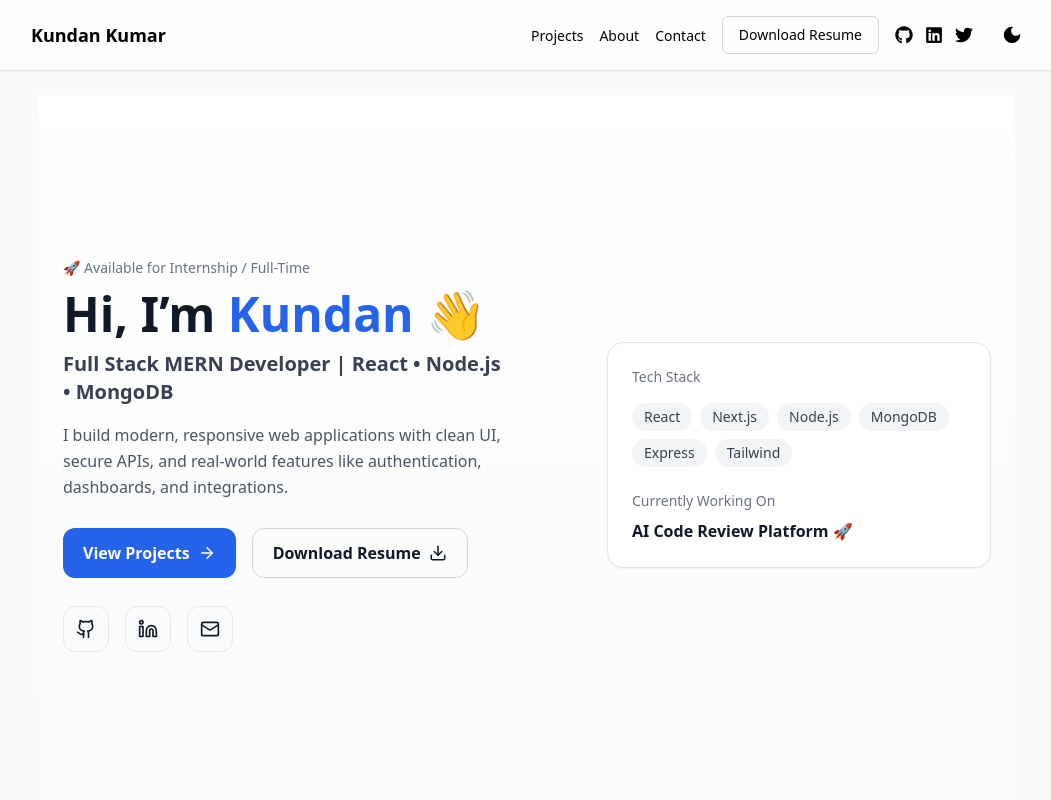
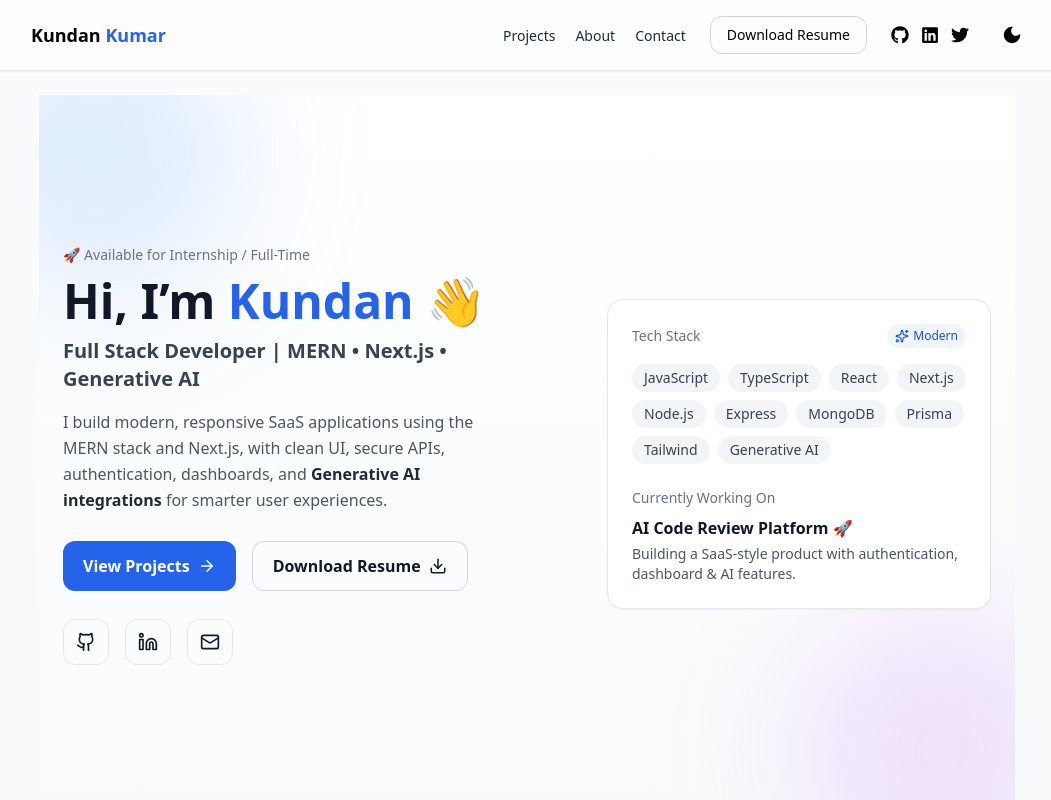
Before and after one commit to Kundank8789/job_portfolio, a Next.js app: page / in a window 1280 px wide. Shown: the top 800 px of the page, without its empty margins (113-1164 px from the left). Built offline with nearby package versions, Linux system fonts and the light colour scheme.

Commit message:
add premium navbar animations with active underline and scroll effect

```diff
--- a/components/Hero.js
+++ b/components/Hero.js
@@ -1,51 +1,123 @@
 import { motion } from "framer-motion";
-import { Github, Linkedin, Mail, ArrowRight, Download } from "lucide-react";
+import {
+  Github,
+  Linkedin,
+  Mail,
+  ArrowRight,
+  Download,
+  Sparkles,
+} from "lucide-react";
+
+const fadeUp = {
+  hidden: { opacity: 0, y: 25 },
+  show: {
+    opacity: 1,
+    y: 0,
+    transition: { duration: 0.6, ease: "easeOut" },
+  },
+};
+
+const stagger = {
+  hidden: {},
+  show: {
+    transition: {
+      staggerChildren: 0.08,
+      delayChildren: 0.1,
+    },
+  },
+};
+
+const badgeAnim = {
+  hidden: { opacity: 0, y: 10, scale: 0.95 },
+  show: { opacity: 1, y: 0, scale: 1, transition: { duration: 0.35 } },
+};
 
 export default function Hero() {
   return (
     <section
       id="home"
-      className="min-h-[90vh] flex items-center
+      className="relative overflow-hidden min-h-[90vh] flex items-center
       bg-gradient-to-b from-white to-gray-50
       dark:from-black dark:to-zinc-950"
     >
-      <div className="w-full max-w-6xl mx-auto px-6 py-16">
+      {/* Animated Background Blobs */}
+      <motion.div
+        className="absolute -top-24 -left-24 w-72 h-72 rounded-full bg-blue-400/20 blur-3xl"
+        animate={{ x: [0, 30, 0], y: [0, 20, 0] }}
+        transition={{ duration: 8, repeat: Infinity, ease: "easeInOut" }}
+      />
+      <motion.div
+        className="absolute -bottom-24 -right-24 w-72 h-72 rounded-full bg-purple-400/20 blur-3xl"
+        animate={{ x: [0, -30, 0], y: [0, -20, 0] }}
+        transition={{ duration: 10, repeat: Infinity, ease: "easeInOut" }}
+      />
+
+      <div className="relative w-full max-w-6xl mx-auto px-6 py-16">
         <div className="grid grid-cols-1 md:grid-cols-2 gap-12 items-center">
+          {/* Left */}
+          <motion.div variants={fadeUp} initial="hidden" animate="show">
+            <motion.p
+              initial={{ opacity: 0 }}
+              animate={{ opacity: 1 }}
+              transition={{ delay: 0.15 }}
+              className="text-sm font-medium text-gray-500 dark:text-gray-400"
+            >
+              🚀 Available for Internship / Full-Time
+            </motion.p>
 
-          {/* Left */}
-          <motion.div
-            initial={{ opacity: 0, y: 25 }}
+            <motion.h1
+              initial={{ opacity: 0, y: 12 }}
               animate={{ opacity: 1, y: 0 }}
-            transition={{ duration: 0.6 }}
+              transition={{ duration: 0.55, delay: 0.2 }}
+              className="mt-3 text-4xl md:text-5xl font-bold leading-tight text-gray-900 dark:text-white"
             >
-            <p className="text-sm font-medium text-gray-500 dark:text-gray-400">
-              🚀 Available for Internship / Full-Time
-            </p>
+              Hi, I’m{" "}
+              <span className="text-blue-600 dark:text-blue-400">Kundan</span> 👋
+            </motion.h1>
 
-            <h1 className="mt-3 text-4xl md:text-5xl font-bold leading-tight text-gray-900 dark:text-white">
-              Hi, I’m <span className="text-blue-600 dark:text-blue-400">Kundan</span> 👋
-            </h1>
+            <motion.h2
+              initial={{ opacity: 0, y: 12 }}
+              animate={{ opacity: 1, y: 0 }}
+              transition={{ duration: 0.55, delay: 0.28 }}
+              className="mt-3 text-lg md:text-xl font-semibold text-gray-700 dark:text-gray-300"
+            >
+              Full Stack Developer | MERN • Next.js • Generative AI
+            </motion.h2>
 
-            <h2 className="mt-3 text-lg md:text-xl font-semibold text-gray-700 dark:text-gray-300">
-              Full Stack MERN Developer | React • Node.js • MongoDB
-            </h2>
-
-            <p className="mt-4 leading-relaxed max-w-xl text-gray-600 dark:text-gray-400">
-              I build modern, responsive web applications with clean UI, secure APIs,
-              and real-world features like authentication, dashboards, and integrations.
-            </p>
+            <motion.p
+              initial={{ opacity: 0, y: 12 }}
+              animate={{ opacity: 1, y: 0 }}
+              transition={{ duration: 0.55, delay: 0.35 }}
+              className="mt-4 leading-relaxed max-w-xl text-gray-600 dark:text-gray-400"
+            >
+              I build modern, responsive SaaS applications using the MERN stack and
+              Next.js, with clean UI, secure APIs, authentication, dashboards, and{" "}
+              <span className="font-semibold text-gray-800 dark:text-gray-200">
+                Generative AI integrations
+              </span>{" "}
+              for smarter user experiences.
+            </motion.p>
 
             {/* Buttons */}
-            <div className="mt-7 flex flex-wrap gap-4">
-              <a
+            <motion.div
+              initial={{ opacity: 0, y: 10 }}
+              animate={{ opacity: 1, y: 0 }}
+              transition={{ duration: 0.55, delay: 0.45 }}
+              className="mt-7 flex flex-wrap gap-4"
+            >
+              <motion.a
+                whileHover={{ scale: 1.04 }}
+                whileTap={{ scale: 0.97 }}
                 href="#projects"
-                className="inline-flex items-center gap-2 px-5 py-3 rounded-xl
+                className="relative inline-flex items-center gap-2 px-5 py-3 rounded-xl
                 bg-blue-600 text-white font-semibold hover:bg-blue-700 transition"
               >
                 View Projects <ArrowRight size={18} />
-              </a>
+              </motion.a>
 
-              <a
+              <motion.a
+                whileHover={{ scale: 1.04 }}
+                whileTap={{ scale: 0.97 }}
                 href="/Kundan_Kumar_Resume_FINAL(1).pdf"
                 download
                 className="inline-flex items-center gap-2 px-5 py-3 rounded-xl
@@ -54,85 +126,128 @@ export default function Hero() {
                 hover:bg-gray-100 dark:hover:bg-zinc-900 transition"
               >
                 Download Resume <Download size={18} />
-              </a>
-            </div>
+              </motion.a>
+            </motion.div>
 
             {/* Social */}
-            <div className="mt-7 flex items-center gap-4">
-              <a
-                href="https://github.com/Kundank8789"
-                target="_blank"
-                rel="noreferrer"
+            <motion.div
+              initial={{ opacity: 0 }}
+              animate={{ opacity: 1 }}
+              transition={{ delay: 0.55 }}
+              className="mt-7 flex items-center gap-4"
+            >
+              {[
+                {
+                  href: "https://github.com/Kundank8789",
+                  icon: <Github size={20} />,
+                },
+                {
+                  href: "https://www.linkedin.com/in/your-linkedin",
+                  icon: <Linkedin size={20} />,
+                },
+                {
+                  href: "mailto:kundank8789@gmail.com",
+                  icon: <Mail size={20} />,
+                },
+              ].map((item, i) => (
+                <motion.a
+                  key={i}
+                  href={item.href}
+                  target={item.href.startsWith("http") ? "_blank" : undefined}
+                  rel={item.href.startsWith("http") ? "noreferrer" : undefined}
+                  whileHover={{ y: -4, scale: 1.05 }}
+                  whileTap={{ scale: 0.95 }}
                   className="p-3 rounded-xl border border-gray-200 dark:border-zinc-700
                   hover:bg-gray-100 dark:hover:bg-zinc-900 transition
                   text-gray-900 dark:text-white"
                 >
-                <Github size={20} />
-              </a>
-
-              <a
-                href="https://www.linkedin.com"
-                target="_blank"
-                rel="noreferrer"
-                className="p-3 rounded-xl border border-gray-200 dark:border-zinc-700
-                hover:bg-gray-100 dark:hover:bg-zinc-900 transition
-                text-gray-900 dark:text-white"
-              >
-                <Linkedin size={20} />
-              </a>
-
-              <a
-                href="mailto:yourmail@gmail.com"
-                className="p-3 rounded-xl border border-gray-200 dark:border-zinc-700
-                hover:bg-gray-100 dark:hover:bg-zinc-900 transition
-                text-gray-900 dark:text-white"
-              >
-                <Mail size={20} />
-              </a>
-            </div>
+                  {item.icon}
+                </motion.a>
+              ))}
+            </motion.div>
           </motion.div>
 
           {/* Right */}
           <motion.div
             initial={{ opacity: 0, y: 25 }}
             animate={{ opacity: 1, y: 0 }}
-            transition={{ duration: 0.7, delay: 0.1 }}
+            transition={{ duration: 0.7, delay: 0.15 }}
             className="flex justify-center md:justify-end"
           >
-            <div
+            {/* Floating Card */}
+            <motion.div
+              animate={{ y: [0, -10, 0] }}
+              transition={{ duration: 3, repeat: Infinity, ease: "easeInOut" }}
               className="w-full max-w-sm rounded-2xl border
               border-gray-200 dark:border-zinc-800
               bg-white dark:bg-zinc-950
               shadow-sm p-6"
             >
-              <p className="text-sm text-gray-500 dark:text-gray-400">Tech Stack</p>
+              <div className="flex items-center justify-between">
+                <p className="text-sm text-gray-500 dark:text-gray-400">
+                  Tech Stack
+                </p>
 
-              <div className="mt-4 flex flex-wrap gap-2">
-                {["React", "Next.js", "Node.js", "MongoDB", "Express", "Tailwind"].map(
-                  (skill) => (
-                    <span
+                <span className="inline-flex items-center gap-1 text-xs px-2 py-1 rounded-full
+                bg-blue-50 text-blue-700 dark:bg-blue-950 dark:text-blue-300">
+                  <Sparkles size={14} />
+                  Modern
+                </span>
+              </div>
+
+              {/* Animated Skill Badges */}
+              <motion.div
+                variants={stagger}
+                initial="hidden"
+                animate="show"
+                className="mt-4 flex flex-wrap gap-2"
+              >
+                {[
+                  "JavaScript",
+                  "TypeScript",
+                  "React",
+                  "Next.js",
+                  "Node.js",
+                  "Express",
+                  "MongoDB",
+                  "Prisma",
+                  "Tailwind",
+                  "Generative AI",
+                ].map((skill) => (
+                  <motion.span
                     key={skill}
+                    variants={badgeAnim}
+                    whileHover={{ scale: 1.08 }}
                     className="px-3 py-1 text-sm rounded-full
                     bg-gray-100 text-gray-700
-                      dark:bg-zinc-900 dark:text-gray-200"
+                    dark:bg-zinc-900 dark:text-gray-200 cursor-default"
                   >
                     {skill}
-                    </span>
-                  )
-                )}
-              </div>
+                  </motion.span>
+                ))}
+              </motion.div>
 
               <div className="mt-6">
                 <p className="text-sm text-gray-500 dark:text-gray-400">
                   Currently Working On
                 </p>
-                <p className="mt-2 font-semibold text-gray-900 dark:text-white">
+
+                <motion.p
+                  initial={{ opacity: 0, x: -10 }}
+                  animate={{ opacity: 1, x: 0 }}
+                  transition={{ delay: 0.3 }}
+                  className="mt-2 font-semibold text-gray-900 dark:text-white"
+                >
                   AI Code Review Platform 🚀
+                </motion.p>
+
+                <p className="mt-1 text-sm text-gray-600 dark:text-gray-400">
+                  Building a SaaS-style product with authentication, dashboard & AI
+                  features.
                 </p>
               </div>
-            </div>
             </motion.div>
-
+          </motion.div>
         </div>
       </div>
     </section>
--- a/components/Navbar.js
+++ b/components/Navbar.js
@@ -12,7 +12,7 @@ export default function Navbar({ toggleTheme, theme }) {
   const [activeSection, setActiveSection] = useState("home");
 
   useEffect(() => {
-    const sectionIds = ["home", "projects", "about", "contact"]; // ✅ added contact
+    const sectionIds = ["home", "projects", "about", "contact"];
     const sections = sectionIds
       .map((id) => document.getElementById(id))
       .filter(Boolean);
@@ -20,9 +20,7 @@ export default function Navbar({ toggleTheme, theme }) {
     const observer = new IntersectionObserver(
       (entries) => {
         entries.forEach((entry) => {
-          if (entry.isIntersecting) {
-            setActiveSection(entry.target.id);
-          }
+          if (entry.isIntersecting) setActiveSection(entry.target.id);
         });
       },
       { threshold: 0.6 }
@@ -30,14 +28,21 @@ export default function Navbar({ toggleTheme, theme }) {
 
     sections.forEach((section) => observer.observe(section));
 
-    return () => {
-      sections.forEach((section) => observer.unobserve(section));
-    };
+    return () => sections.forEach((section) => observer.unobserve(section));
   }, []);
 
   /* ---------------- Mobile Menu State ---------------- */
   const [menuOpen, setMenuOpen] = useState(false);
   const closeMenu = () => setMenuOpen(false);
+
+  /* ---------------- Navbar Scroll Animation ---------------- */
+  const [scrolled, setScrolled] = useState(false);
+
+  useEffect(() => {
+    const onScroll = () => setScrolled(window.scrollY > 30);
+    window.addEventListener("scroll", onScroll);
+    return () => window.removeEventListener("scroll", onScroll);
+  }, []);
 
   /* ---------------- Animations ---------------- */
   const navVariants = {
@@ -51,76 +56,87 @@ export default function Navbar({ toggleTheme, theme }) {
 
   const itemVariants = {
     hidden: { opacity: 0, y: -10 },
-    visible: { opacity: 1, y: 0 },
+    visible: { opacity: 1, y: 0, transition: { duration: 0.35 } },
   };
 
   const mobileMenuVariants = {
-    hidden: { opacity: 0, y: -10, scale: 0.98 },
-    visible: { opacity: 1, y: 0, scale: 1 },
-    exit: { opacity: 0, y: -10, scale: 0.98 },
+    hidden: { opacity: 0, y: -15, scale: 0.98 },
+    visible: {
+      opacity: 1,
+      y: 0,
+      scale: 1,
+      transition: { duration: 0.25, ease: "easeOut" },
+    },
+    exit: { opacity: 0, y: -15, scale: 0.98, transition: { duration: 0.2 } },
   };
+
+  const links = [
+    { name: "Projects", href: "#projects", id: "projects" },
+    { name: "About", href: "#about", id: "about" },
+    { name: "Contact", href: "#contact", id: "contact" },
+  ];
 
   return (
     <motion.nav
       variants={navVariants}
       initial="hidden"
       animate="visible"
-      className="sticky top-0 z-50 backdrop-blur bg-white/70 dark:bg-[#0f0f0f]/70 shadow-sm border-b border-gray-200 dark:border-gray-800 transition-all"
+      className={`sticky top-0 z-50 transition-all duration-300
+      backdrop-blur bg-white/70 dark:bg-[#0f0f0f]/70
+      border-b border-gray-200 dark:border-gray-800
+      ${scrolled ? "shadow-md py-1" : "shadow-sm py-0"}`}
     >
-      <div className="max-w-5xl mx-auto p-4 flex items-center justify-between">
+      <div className="max-w-5xl mx-auto px-4 py-4 flex items-center justify-between">
         {/* Logo */}
         <motion.div
           variants={itemVariants}
+          whileHover={{ scale: 1.05 }}
           className="text-lg font-semibold text-black dark:text-white"
         >
-          <Link href="#home">Kundan Kumar</Link>
+          <Link href="#home" className="relative group">
+            <span className="transition">
+              Kundan <span className="text-blue-600 dark:text-blue-400">Kumar</span>
+            </span>
+
+            {/* small underline glow */}
+            <span className="absolute left-0 -bottom-1 w-0 h-[2px] bg-blue-600 dark:bg-blue-400 transition-all duration-300 group-hover:w-full" />
+          </Link>
         </motion.div>
 
         {/* Desktop Menu */}
         <motion.div
-          className="hidden md:flex items-center gap-4 text-black dark:text-white"
+          className="hidden md:flex items-center gap-6 text-black dark:text-white"
           initial="hidden"
           animate="visible"
-          transition={{ staggerChildren: 0.1 }}
+          transition={{ staggerChildren: 0.08 }}
         >
-          <motion.div variants={itemVariants}>
+          {/* Links */}
+          <div className="flex items-center gap-5 relative">
+            {links.map((link) => (
+              <motion.div key={link.id} variants={itemVariants}>
                 <Link
-              href="#projects"
-              className={`text-sm hover:opacity-80 transition ${
-                activeSection === "projects"
-                  ? "text-blue-600 dark:text-blue-400 font-semibold"
-                  : ""
+                  href={link.href}
+                  className={`relative text-sm transition font-medium
+                  ${
+                    activeSection === link.id
+                      ? "text-blue-600 dark:text-blue-400"
+                      : "text-gray-800 dark:text-gray-200 hover:opacity-80"
                   }`}
                 >
-              Projects
+                  {link.name}
+
+                  {/* Animated underline */}
+                  {activeSection === link.id && (
+                    <motion.span
+                      layoutId="activeUnderline"
+                      className="absolute left-0 -bottom-1 h-[2px] w-full bg-blue-600 dark:bg-blue-400 rounded-full"
+                      transition={{ type: "spring", stiffness: 350, damping: 25 }}
+                    />
+                  )}
                 </Link>
               </motion.div>
-
-          <motion.div variants={itemVariants}>
-            <Link
-              href="#about"
-              className={`text-sm hover:opacity-80 transition ${
-                activeSection === "about"
-                  ? "text-blue-600 dark:text-blue-400 font-semibold"
-                  : ""
-              }`}
-            >
-              About
-            </Link>
-          </motion.div>
-
-          <motion.div variants={itemVariants}>
-            <Link
-              href="#contact"
-              className={`text-sm hover:opacity-80 transition ${
-                activeSection === "contact"
-                  ? "text-blue-600 dark:text-blue-400 font-semibold"
-                  : ""
-              }`}
-            >
-              Contact
-            </Link>
-          </motion.div>
+            ))}
+          </div>
 
           {/* Resume Button */}
           <motion.a
@@ -129,7 +145,8 @@ export default function Navbar({ toggleTheme, theme }) {
             whileTap={{ scale: 0.95 }}
             href="/assets/resume/Kundan_Kumar_Resume_Final(1).pdf"
             download
-            className="px-4 py-2 rounded-md border border-gray-300 dark:border-gray-600 text-sm hover:bg-gray-900 hover:text-white dark:hover:bg-white dark:hover:text-black transition"
+            className="px-4 py-2 rounded-xl border border-gray-300 dark:border-gray-600 text-sm
+            hover:bg-gray-900 hover:text-white dark:hover:bg-white dark:hover:text-black transition"
           >
             Download Resume
           </motion.a>
@@ -151,8 +168,9 @@ export default function Navbar({ toggleTheme, theme }) {
                 }
                 target="_blank"
                 rel="noreferrer"
-                whileHover={{ scale: 1.2 }}
+                whileHover={{ scale: 1.2, rotate: 4 }}
                 whileTap={{ scale: 0.9 }}
+                className="hover:opacity-90 transition"
               >
                 <Icon />
               </motion.a>
@@ -163,39 +181,33 @@ export default function Navbar({ toggleTheme, theme }) {
           <motion.button
             variants={itemVariants}
             onClick={toggleTheme}
-            whileHover={{ rotate: 20 }}
+            whileHover={{ rotate: 20, scale: 1.05 }}
             whileTap={{ scale: 0.9 }}
-            className="ml-3 text-black dark:text-yellow-300 transition"
+            className="ml-2 text-black dark:text-yellow-300 transition"
           >
-            {theme === "dark" ? (
-              <MdLightMode size={22} />
-            ) : (
-              <MdDarkMode size={22} />
-            )}
+            {theme === "dark" ? <MdLightMode size={22} /> : <MdDarkMode size={22} />}
           </motion.button>
         </motion.div>
 
         {/* Mobile Right Controls */}
         <div className="flex md:hidden items-center gap-3">
           {/* Dark Mode Toggle */}
-          <button
+          <motion.button
             onClick={toggleTheme}
+            whileTap={{ scale: 0.9 }}
             className="text-black dark:text-yellow-300 transition"
           >
-            {theme === "dark" ? (
-              <MdLightMode size={22} />
-            ) : (
-              <MdDarkMode size={22} />
-            )}
-          </button>
+            {theme === "dark" ? <MdLightMode size={22} /> : <MdDarkMode size={22} />}
+          </motion.button>
 
           {/* Hamburger */}
-          <button
+          <motion.button
             onClick={() => setMenuOpen((prev) => !prev)}
+            whileTap={{ scale: 0.9 }}
             className="text-black dark:text-white text-2xl"
           >
             {menuOpen ? <HiX /> : <HiMenuAlt3 />}
-          </button>
+          </motion.button>
         </div>
       </div>
 
@@ -209,48 +221,27 @@ export default function Navbar({ toggleTheme, theme }) {
             exit="exit"
             className="md:hidden px-4 pb-4"
           >
-            <div className="bg-white dark:bg-[#0f0f0f] border border-gray-200 dark:border-gray-800 rounded-xl p-4 shadow-sm space-y-3">
+            <div className="bg-white dark:bg-[#0f0f0f] border border-gray-200 dark:border-gray-800 rounded-2xl p-4 shadow-md space-y-3">
+              {links.map((link) => (
                 <Link
-                href="#projects"
+                  key={link.id}
+                  href={link.href}
                   onClick={closeMenu}
-                className={`block text-sm transition ${
-                  activeSection === "projects"
-                    ? "text-blue-600 dark:text-blue-400 font-semibold"
+                  className={`block text-sm transition font-medium
+                  ${
+                    activeSection === link.id
+                      ? "text-blue-600 dark:text-blue-400"
                       : "text-gray-800 dark:text-gray-200"
                   }`}
                 >
-                Projects
+                  {link.name}
                 </Link>
-
-              <Link
-                href="#about"
-                onClick={closeMenu}
-                className={`block text-sm transition ${
-                  activeSection === "about"
-                    ? "text-blue-600 dark:text-blue-400 font-semibold"
-                    : "text-gray-800 dark:text-gray-200"
-                }`}
-              >
-                About
-              </Link>
-
-              {/* ✅ Mobile Contact fixed */}
-              <Link
-                href="#contact"
-                onClick={closeMenu}
-                className={`block text-sm transition ${
-                  activeSection === "contact"
-                    ? "text-blue-600 dark:text-blue-400 font-semibold"
-                    : "text-gray-800 dark:text-gray-200"
-                }`}
-              >
-                Contact
-              </Link>
+              ))}
 
               <a
                 href="/assets/resume/Kundan_Kumar_Resume_Final(1).pdf"
                 download
-                className="block text-sm text-center bg-blue-600 hover:bg-blue-700 text-white py-2 rounded-lg transition"
+                className="block text-sm text-center bg-blue-600 hover:bg-blue-700 text-white py-2 rounded-xl transition"
                 onClick={closeMenu}
               >
                 Download Resume
--- a/pages/index.js
+++ b/pages/index.js
@@ -4,7 +4,6 @@ import Hero from "../components/Hero";
 import Projects from "../components/Projects";
 import About from "../components/About";
 import Footer from "../components/Footer";
-import Skills from "../components/Skills";
 import Contact from "../components/Contact";
 import ScrollToTop from "../components/ScrollToTop";
 import StructuredData from "../components/StructuredData";
@@ -18,7 +17,6 @@ export default function Home({ toggleTheme, theme }) {
 
         <main className="max-w-5xl mx-auto p-6">
           <Hero />
-          <Skills />
           <Projects />
           <About />
           <Contact />
```
Also changed, not shown: components/Skills.js (deleted, +0 -50 lines). Lines whose indentation alone changed are shown as unchanged.
